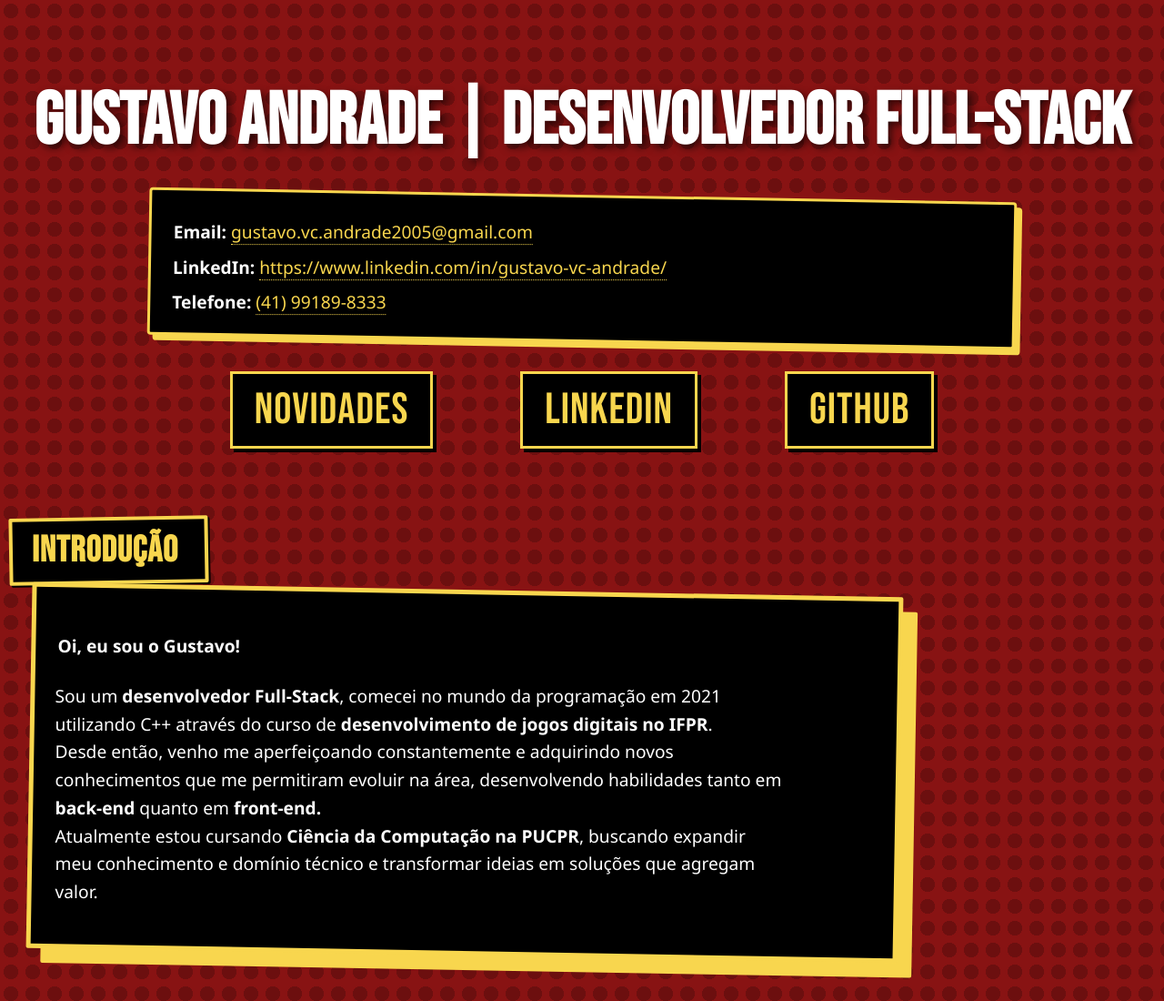
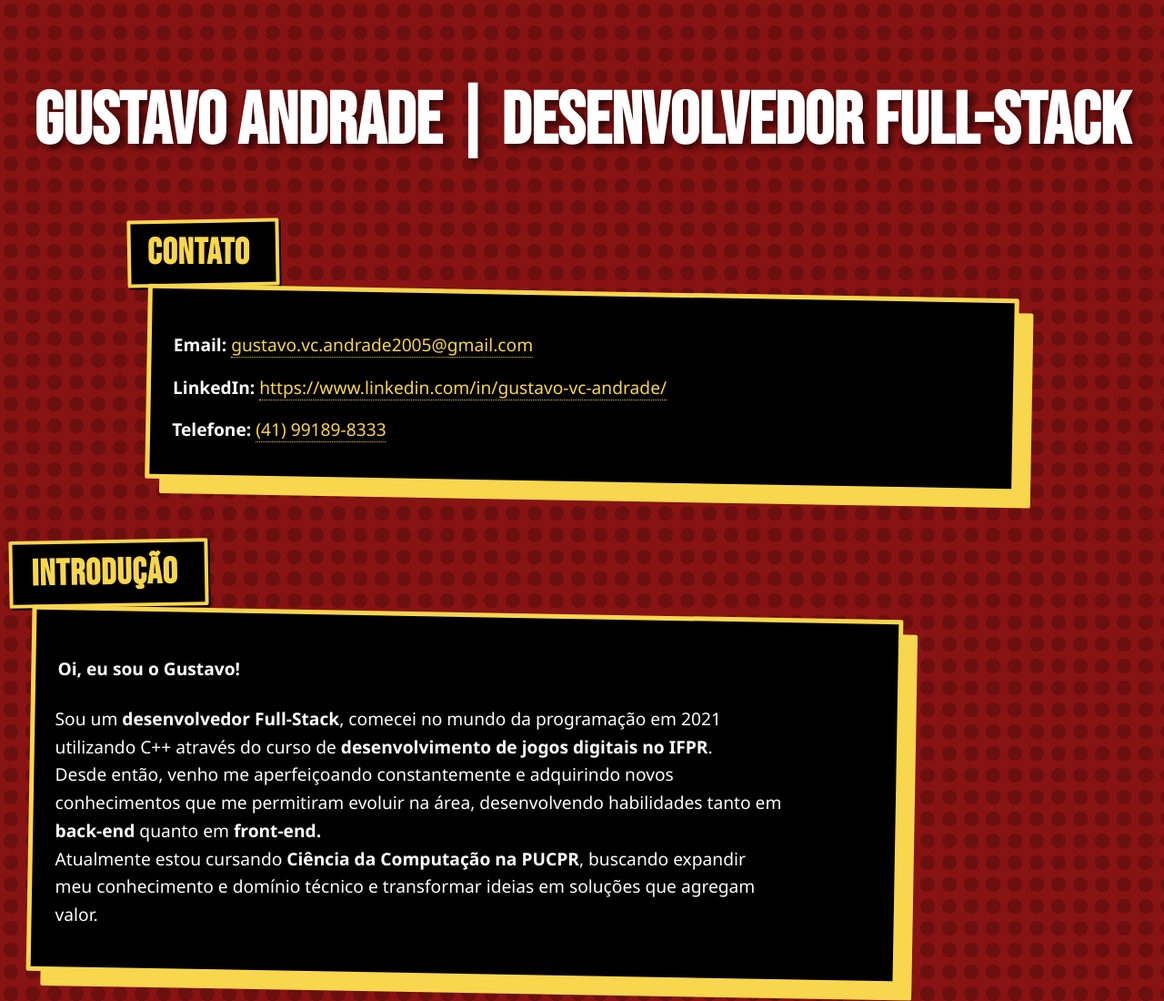
Before and after one commit to gustavoandrade18/Portifolio, a plain HTML site: page index.html in a window 1280 px wide. Shown: the top 1100 px of the page at 91% size. Drawn offline with Linux system fonts and the light colour scheme.

Commit message:
pequenas alterações

```diff
--- a/index.html
+++ b/index.html
@@ -10,15 +10,14 @@
 </head>
 <body>
     <h1>Gustavo Andrade | Desenvolvedor Full-Stack</h1>
+     <div class = "contato-label">
+        <h2>Contato</h2>
+    </div>
     <div class="contato-info">
+
         <p><strong>Email:</strong> <a href="mailto:gustavo.vc.andrade2005@gmail.com">gustavo.vc.andrade2005@gmail.com</a></p>
         <p><strong>LinkedIn:</strong> <a href="https://www.linkedin.com/in/gustavo-vc-andrade/">https://www.linkedin.com/in/gustavo-vc-andrade/</a></p>
         <p><strong>Telefone:</strong> <a href="https://wa.me/5541991898333" target="_blank">(41) 99189-8333</a></p>
-    </div>
-    <div class="botao-container">
-        <a href="#Novidades" class="botao">Novidades</a>
-        <a href="https://www.linkedin.com/in/gustavo-vc-andrade/" class="botao">Linkedin</a>
-        <a href="https://github.com/gustavoandrade18" class="botao">GitHub</a>
     </div>
     <div class = "container-label">
         <h2>Introdução</h2>
@@ -29,5 +28,11 @@
         <br>Desde então, venho me aperfeiçoando constantemente e adquirindo novos conhecimentos que me permitiram evoluir na área, desenvolvendo habilidades tanto em <strong>back-end</strong> quanto em <strong>front-end.</strong>
         <br>Atualmente estou cursando <strong>Ciência da Computação na PUCPR</strong>, buscando expandir meu conhecimento e domínio técnico e transformar ideias em soluções que agregam valor.</p>
     </div>
+
+    <div class="botao-container">
+        <a href="#Novidades" class="botao">Novidades</a>
+        <a href="https://www.linkedin.com/in/gustavo-vc-andrade/" class="botao">Linkedin</a>
+        <a href="https://github.com/gustavoandrade18" class="botao">GitHub</a>
+    </div>
 </body>
 </html>
--- a/style.css
+++ b/style.css
@@ -88,25 +88,45 @@ strong {
   border-radius: 2px;
 }
 
-.container-label h2{
+.contato-label {
+  left: -26rem;
+  line-height: 0rem;
+  transform: rotate(-1deg);
+  position: relative;
+  background-color: #000000;
+  font-weight: bold;
+  padding: 0rem 0.6rem;
+  box-shadow: 2px 2px 0 #000;
+  border: 4px solid #f8d64e;
+  border-radius: 2px;
+  width: 140px;
+  margin: 0 auto;
+  top: 1.7rem;
+}
+.contato-label h2 {
   transform: rotate(1deg);
+  margin-left: 8px;
 }
 
 .contato-info {
+  transform: rotate(1deg);
+  position: relative;
+  background-color: #000;
+  color: #fff;
+  padding: 1.5rem;
+  margin: 2rem auto;
+  border: 5px solid #f8d64e;
+  border-radius: 2px;
+  font-family: 'Segoe UI', sans-serif;
+  box-shadow: 1rem 1rem 0 #f8d64e;
   max-width: 900px;
-  margin: 0 auto 2rem auto;
-  padding: 1rem 1.5rem;
-  background-color: #000;
-  border: 3px solid #f8d64e;
-  border-radius: 4px;
-  box-shadow: 6px 6px 0 #f8d64e;
-  font-size: 1.1rem;
-  transform: rotate(1deg);
+  width: 90%;
+  font-size: 1.05rem;
+  line-height: 1.6;
 }
-
 .contato-info p {
-  margin: 0.5rem 0;
   transform: rotate(-1deg);
+  margin: 1rem 0;
 }
 
 .contato-info a {
@@ -120,7 +140,9 @@ strong {
   border-bottom: 1px solid #fff;
 }
 
+
 .botao-container {
+  margin-top: 6rem;
   display: flex;
   justify-content: center;
   gap: 6rem;
@@ -175,4 +197,23 @@ strong {
   border-radius: 2px;
 }
 
+.contato-label {
+  left: -22.3rem;
+  line-height: 0rem;
+  transform: rotate(-1deg);
+  position: relative;
+  background-color: #000000;
+  font-weight: bold;
+  padding: 0rem 0.6rem;
+  box-shadow: 2px 2px 0 #000;
+  border: 4px solid #f8d64e;
+  border-radius: 2px;
+  width: 200px;
+  margin: 0 auto;
+  top: 1.7rem;
 }
+.contato-label h2 {
+  transform: rotate(1deg);
+  margin-left: 8px;
+}
+}
```
